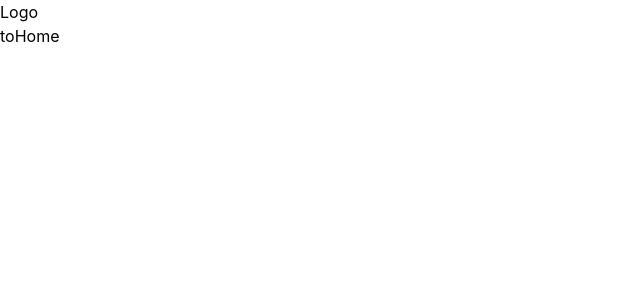
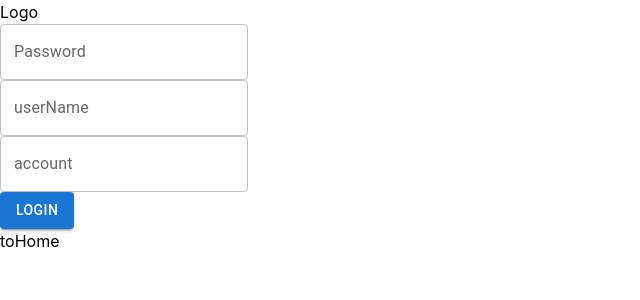
Before and after one commit to hito-kotaro/dcq-didactic-morpheus, a React (Create React App) app: page / in a window 1280 px wide. Shown: the top 300 px of the page, without its empty margins (0-640 px from the left). Built offline with nearby package versions, Linux system fonts and the light colour scheme.

Commit message:
loginパネルパーツ配置

```diff
--- a/package.json
+++ b/package.json
@@ -3,6 +3,9 @@
   "version": "0.1.0",
   "private": true,
   "dependencies": {
+    "@emotion/react": "^11.10.4",
+    "@emotion/styled": "^11.10.4",
+    "@mui/material": "^5.10.4",
     "@testing-library/jest-dom": "^5.14.1",
     "@testing-library/react": "^12.0.0",
     "@testing-library/user-event": "^13.2.1",
--- a/src/pages/login/Login.tsx
+++ b/src/pages/login/Login.tsx
@@ -1,13 +1,43 @@
+import Button from '@mui/material/Button/Button';
+import TextField from '@mui/material/TextField/TextField';
 import React from 'react';
 import { useNavigate } from 'react-router-dom';
 
 const Login = () => {
   const navigate = useNavigate();
   return (
-    <div className="bg-base h-screen">
+    <div className="">
       <div className="h-10" />
-      <div className=" h-3/4 w-2/6 bg-white ml-auto mr-10 rounded-xl drop-shadow-lg">
+      <div className=" h-3/4 min-h-500 w-2/6 min-w-400 bg-white ml-auto mr-10 rounded-xl drop-shadow-lg">
         <div className="text-center">Logo</div>
+
+        <div className="h-12">
+          <TextField
+            id="outlined-password-input"
+            label="Password"
+            type="password"
+            autoComplete="current-password"
+          />
+        </div>
+        <div className="h-12">
+          <TextField
+            id="outlined-password-input"
+            label="userName"
+            type="text"
+            autoComplete="current-password"
+          />
+        </div>
+        <div className="h-12">
+          <TextField
+            id="outlined-password-input"
+            label="account"
+            type="text"
+            autoComplete="current-password"
+          />
+        </div>
+        <div className="flex justify-end px-5">
+          <Button variant="contained">Login</Button>
+        </div>
       </div>
       <button type="button" onClick={() => navigate('/home')}>
         toHome
--- a/tailwind.config.js
+++ b/tailwind.config.js
@@ -3,6 +3,22 @@ module.exports = {
   purge: ['./src/**/*.{js,jsx,ts,tsx}', './public/index.html'],
   theme: {
     extend: {
+      minHeight: {
+        0: '0',
+        '1/4': '25%',
+        '1/2': '50%',
+        '3/4': '75%',
+        full: '100%',
+        500: '500px',
+      },
+      minWidth: {
+        0: '0',
+        '1/4': '25%',
+        '1/2': '50%',
+        '3/4': '75%',
+        full: '100%',
+        400: '400px',
+      },
       colors: {
         success: '#5CD63D',
         alert: '#F47171',
```
Also changed, not shown: 1 other file (tests, documents, lock files or other folders).
